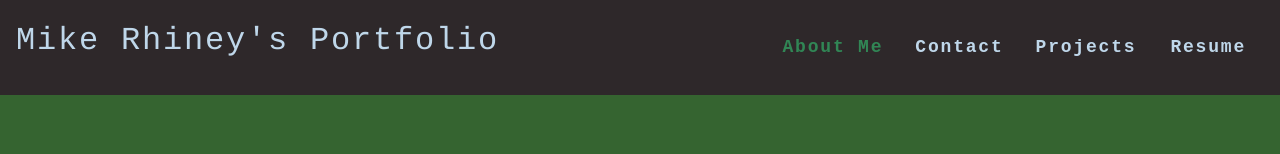
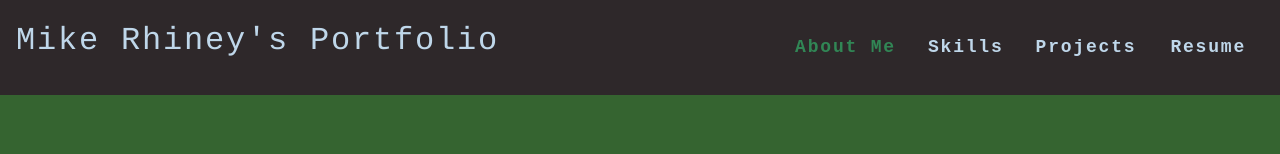
Before and after one commit to rhineyman/reactportfolio, a React (Create React App) app: page / in a window 1280 px wide. Shown: the top 154 px of the page. Built offline with nearby package versions, Linux system fonts and the light colour scheme.

Commit message:
switched out contacts for skills

```diff
--- a/src/App.js
+++ b/src/App.js
@@ -3,7 +3,7 @@ import React, { useState } from "react";
 import Header from "./components/Header";
 import Footer from "./components/Footer";
 import About from "./components/About";
-import Contact from "./components/Contact"
+import Skill from "./components/Skill";
 import Projects from "./components/Projects";
 
 function App() {
@@ -14,8 +14,8 @@ function App() {
 		switch (currentTab) {
 			case "about":
 				return <About />;
-			case "contact":
-				return <Contact />;
+			case "skill":
+				return <Skill />;
 			case "projects":
 				return <Projects />;
 			default:
--- a/src/components/Contact.js
+++ /dev/null
@@ -1,21 +0,0 @@
-import React from 'react';
-
-function Contact() {
-	return ((<table className="table" id="contact">
-        <thead>
-            <tr>
-                <th scope="col">Email</th>
-                <th scope="col">Phone Number</th>
-            </tr>
-        </thead>
-        <tbody>
-            <tr>
-                <th scope="col">rhineyman@gmail.com</th>
-                <th scope="col">999-999-9999</th>
-            </tr>
-        </tbody>
-    </table>)
-	);
-}
-
-export default Contact;
--- a/src/components/Navigation.js
+++ b/src/components/Navigation.js
@@ -9,8 +9,8 @@ function Navigation(props) {
 				<li className={currentTab === "about" ? "mx-2 navActive" : "mx-2"}>
 					<span onClick={() => setCurrentTab("about")}>About Me</span>
 				</li>
-                <li className={currentTab === "contact" ? "mx-2 navActive" : "mx-2"}>
-					<span onClick={() => setCurrentTab("contact")}>Contact</span>
+                <li className={currentTab === "skill" ? "mx-2 navActive" : "mx-2"}>
+					<span onClick={() => setCurrentTab("skill")}>Skills</span>
 				</li>
 				<li className={currentTab === "projects" ? "mx-2 navActive" : "mx-2"}>
 					<span onClick={() => setCurrentTab("projects")}>Projects</span>
--- /dev/null
+++ b/src/components/Skill.js
@@ -0,0 +1,26 @@
+import React from 'react';
+
+function Skill() {
+    return (
+        <section>
+            <div className="center" id="skills">
+                <h1 className="page-header">Applicable Skills</h1>
+            </div>
+        <div>
+            <ul>Full Stack Web Development</ul>
+                <li>HTML5</li>
+                <li>CSS3</li>
+                <li>jQuery</li>
+                <li>Bootstrap</li>
+                <li>Express.js</li>
+                <li>MongoDB</li>
+                <li>MySQL</li>
+                <li>Git</li>
+                <li>Database Integrations</li>
+        </div>
+        </section>
+
+    );
+}
+
+export default Skill;
```
